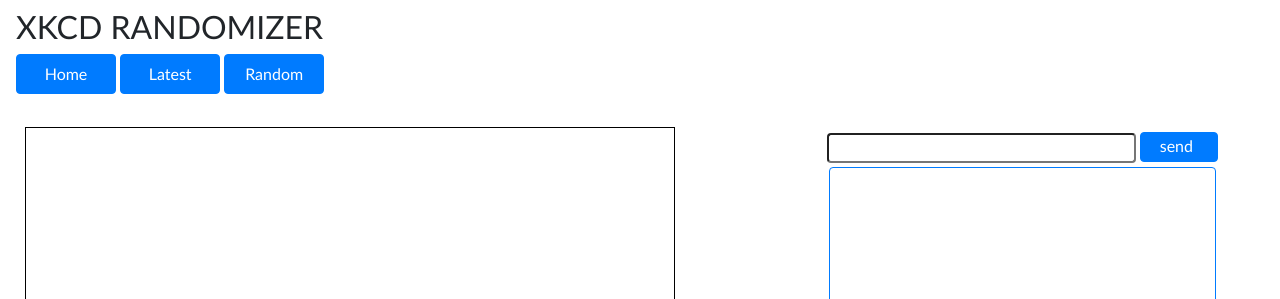
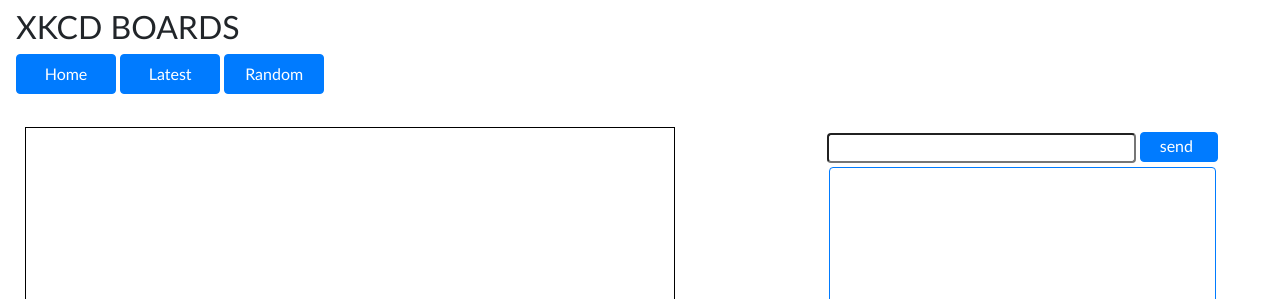
Before and after one commit to yufanw/XKCD-Boards, a website: page src/index.html in a window 1280 px wide. Shown: the top 299 px of the page. Drawn offline with nearby package versions, Linux system fonts and the light colour scheme; no server answers; grey boxes are pictures that could not be loaded.

Commit message:
changed name of website

```diff
--- a/src/app/views/templates/app.html
+++ b/src/app/views/templates/app.html
@@ -1,7 +1,7 @@
 <div>
   <nav class="navbar">
     <div>
-      <h2>XKCD RANDOMIZER</h2>
+      <h2>XKCD BOARDS</h2>
       <button class="btn btn-primary"
         ng-click="$ctrl.setDefault()"
       >Home</button>
```
